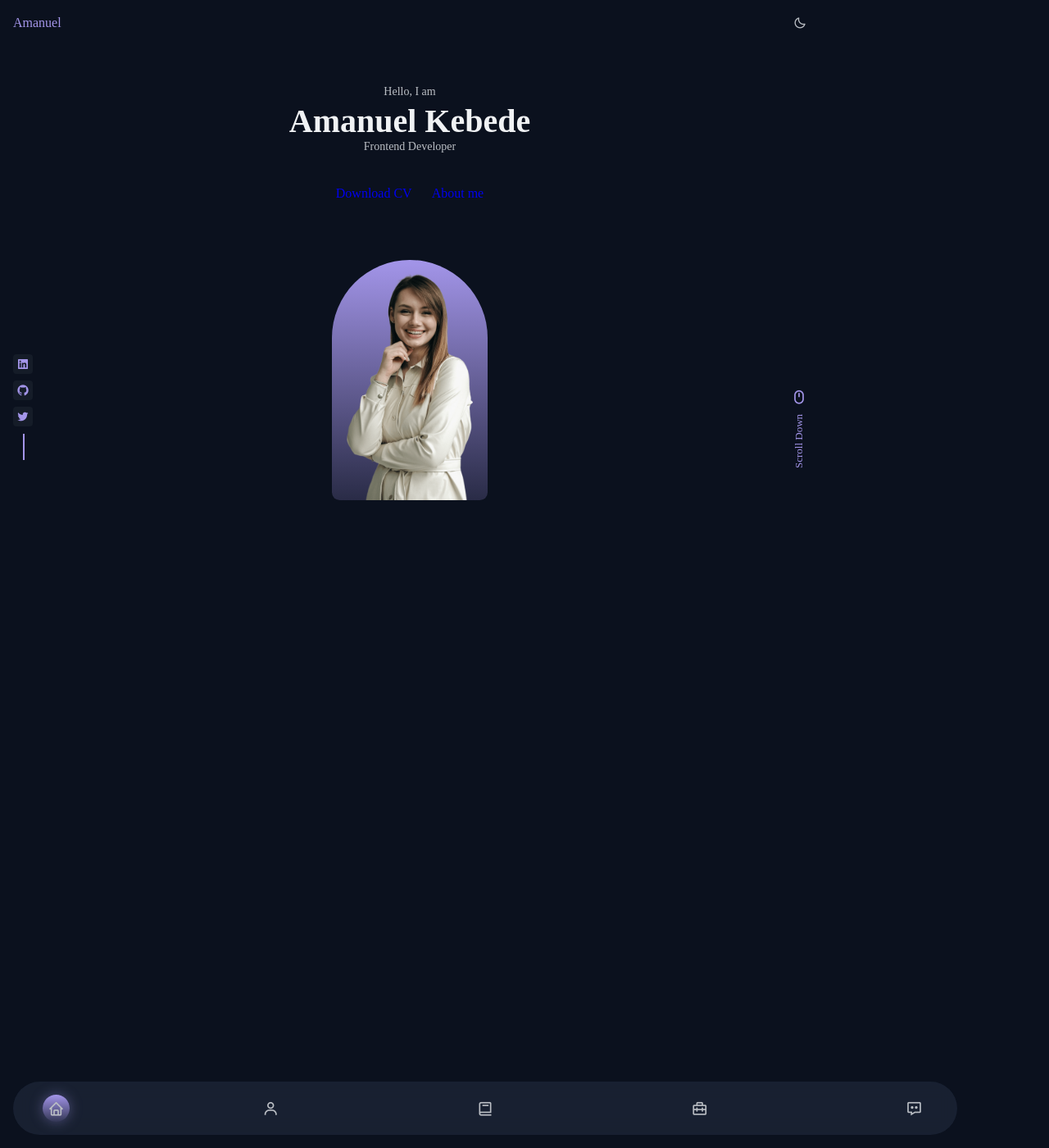
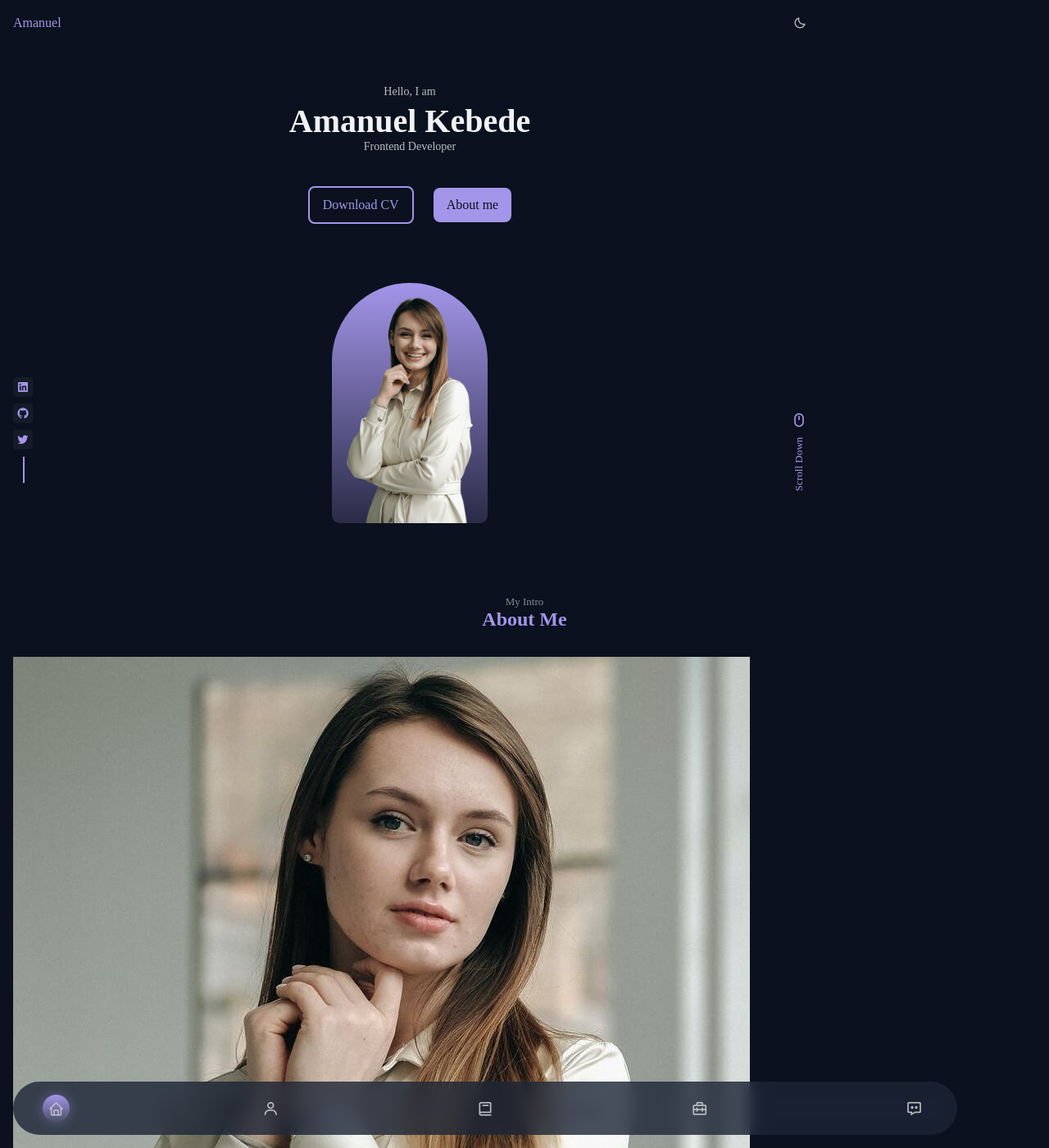
Before and after one commit to CodEZ47/CodEZ47.github.io, a Jekyll site: the page index.html, which Jekyll copies as it is, in a window 1280 px wide and 1400 px high. Shown: the whole window at 82% size. Built offline with Jekyll 4.4.1, drawn with Linux system fonts in a browser that asks for light colours; a script that is not in the unit is left out.

Commit message:
minor changes

```diff
--- a/Assets/css/style.css
+++ b/Assets/css/style.css
@@ -340,8 +340,28 @@
 
 
 /* Buttons */
+.button{
+    display: inline-block;
+    background-color: var(--first-color);
+    color: var(--body-color);
+    padding: .75rem 1rem;
+    border-radius: .5rem;
+    font-weight: var(--font-medium);
+    transition: .4s;
+}
+
+.button:hover{
+    background-color: var(--first-color);
+    color: var(--body-color);
+}
+.button--ghost{
+    background-color: transparent;
+    border: 2px solid var(--first-color);
+    color: var(--first-color);
+}
 
 /* About */
+
 
 /* Skills */
 
@@ -350,3 +370,33 @@
 /* Services Modal */
 
 /* Active Modal */
+
+/*=============== WORK ===============*/
+
+
+/* Active item work*/
+
+
+/*=============== TESTIMONIAL ===============*/
+
+
+/* Swiper class */
+
+
+/*=============== CONTACT ===============*/
+
+
+/*=============== FOOTER ===============*/
+
+
+/*=============== SCROLL BAR ===============*/
+
+
+/*=============== BREAKPOINTS ===============*/
+/* For small devices */
+
+
+/* For medium devices */
+
+
+/* For large devices */
--- a/index.html
+++ b/index.html
@@ -107,6 +107,35 @@
 
         <!--============================About===================================-->
         <section class="about section" id="about">
+            <span class="section_subtitle">My Intro</span>
+            <h2 class="section_title">About Me</h2>
+
+            <div class="about_container container grid">
+                <img src="Assets/img/about.jpg" alt="" class="about_img">
+
+                <div class="about_data">
+                    <div class="about_info">
+                        <div class="about_box">
+                            <h3 class="about_title"></h3>
+                            <span class="about_subtitle"></span>
+                        </div>
+                    </div>
+
+                    <div class="about_info">
+                        <div class="about_box">
+                            <h3 class="about_title"></h3>
+                            <span class="about_subtitle"></span>
+                        </div>
+                    </div>
+
+                    <div class="about_info">
+                        <div class="about_box">
+                            <h3 class="about_title"></h3>
+                            <span class="about_subtitle"></span>
+                        </div>
+                    </div>
+                </div>
+            </div>
 
         </section>
 
@@ -117,6 +146,21 @@
 
         <!--============================Services===================================-->
         <section class="services section">
+
+        </section>
+
+        <!--=============== WORK ===============-->
+        <section class="work section" id="work">
+
+        </section>
+
+        <!--=============== TESTIMONIALS ===============-->
+        <section class="testimonial section">
+
+        </section>
+
+        <!--=============== CONTACT ===============-->
+        <section class="contact section" id="contact">
 
         </section>
     </main>
```
